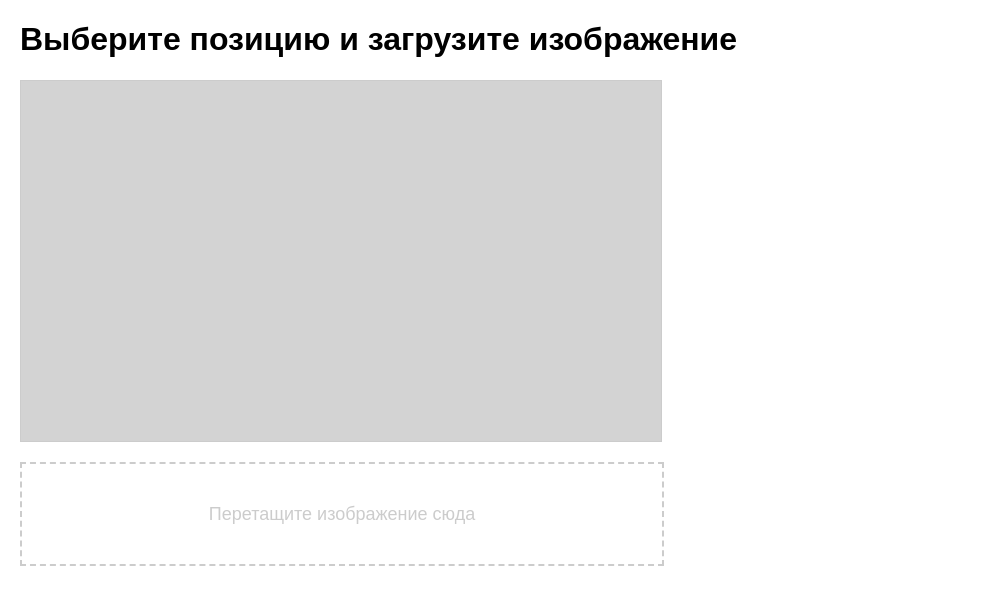
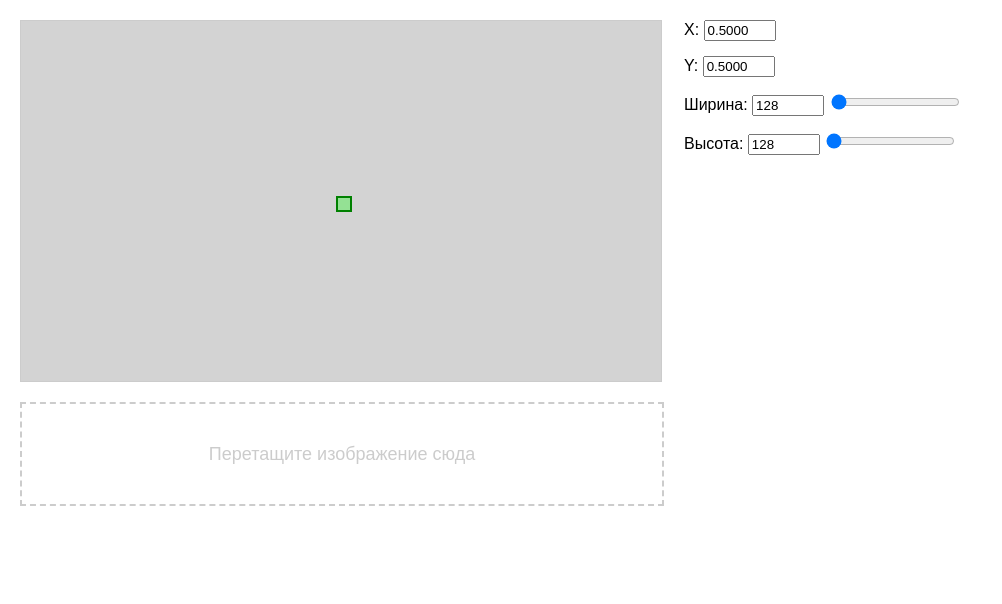
Before and after one commit to MakIcon/OverlayServer, a plain HTML site: page site_c/index.html in a window 1280 px wide. Shown: the whole page, without its empty margins (0-1002 px from the left). Drawn offline with Linux system fonts and the light colour scheme.

Commit message:
Update index.html

```diff
--- a/site_c/index.html
+++ b/site_c/index.html
@@ -7,24 +7,25 @@
         body {
             font-family: Arial, sans-serif;
             margin: 20px;
+            display: flex;
+        }
+        #container {
+            display: flex;
+            flex-direction: column;
         }
         #rectangle {
             width: 640px;
             height: 360px;
             background-color: lightgray;
             position: relative;
-            margin-bottom: 20px;
             border: 1px solid #ccc;
             cursor: crosshair;
         }
-        #rectangle div.marker {
-            width: 10px;
-            height: 10px;
-            background-color: red;
+        #rectangle .preview {
             position: absolute;
+            background-color: rgba(0, 255, 0, 0.3);
+            border: 2px solid green;
             pointer-events: none;
-            border-radius: 50%;
-            transform: translate(-50%, -50%);
         }
         #dropzone {
             width: 640px;
@@ -34,45 +35,143 @@
             text-align: center;
             color: #ccc;
             font-size: 18px;
-            margin-bottom: 20px;
+            margin-top: 20px;
             transition: border-color 0.3s, color 0.3s;
         }
         #dropzone.hover {
             border-color: green;
             color: green;
         }
+        #controls {
+            margin-left: 20px;
+        }
+        .control-group {
+            margin-bottom: 15px;
+        }
         #message {
             font-weight: bold;
             color: red;
+            margin-top: 10px;
         }
     </style>
 </head>
 <body>
-    <h1>Выберите позицию и загрузите изображение</h1>
-    <div id="rectangle"></div>
+    <div id="container">
+        <div id="rectangle">
+            <div class="preview"></div>
+        </div>
         <div id="dropzone">Перетащите изображение сюда</div>
         <div id="message"></div>
+    </div>
+    <div id="controls">
+        <div class="control-group">
+            <label>X:
+                <input type="number" id="inputX" min="0" max="1" step="0.01" value="0.5">
+            </label>
+        </div>
+        <div class="control-group">
+            <label>Y:
+                <input type="number" id="inputY" min="0" max="1" step="0.01" value="0.5">
+            </label>
+        </div>
+        <div class="control-group">
+            <label>Ширина:
+                <input type="number" id="inputWidth" value="128" min="128" max="1024">
+                <input type="range" id="sliderWidth" min="128" max="1024" value="128">
+            </label>
+        </div>
+        <div class="control-group">
+            <label>Высота:
+                <input type="number" id="inputHeight" value="128" min="128" max="1024">
+                <input type="range" id="sliderHeight" min="128" max="1024" value="128">
+            </label>
+        </div>
+    </div>
 
     <script>
-        let position = null;
         const rectangle = document.getElementById('rectangle');
+        const preview = rectangle.querySelector('.preview');
+
+        const inputX = document.getElementById('inputX');
+        const inputY = document.getElementById('inputY');
+        const inputWidth = document.getElementById('inputWidth');
+        const inputHeight = document.getElementById('inputHeight');
+
+        const sliderWidth = document.getElementById('sliderWidth');
+        const sliderHeight = document.getElementById('sliderHeight');
+
         const dropzone = document.getElementById('dropzone');
         const message = document.getElementById('message');
 
+        let position = { x: parseFloat(inputX.value), y: parseFloat(inputY.value) };
+        let size = { width: parseInt(inputWidth.value), height: parseInt(inputHeight.value) };
+
+        function updatePreview() {
+            const rectWidth = rectangle.offsetWidth;
+            const rectHeight = rectangle.offsetHeight;
+
+            position.x = Math.max(0, Math.min(1, position.x));
+            position.y = Math.max(0, Math.min(1, position.y));
+
+            size.width = Math.max(128, Math.min(1024, size.width));
+            size.height = Math.max(128, Math.min(1024, size.height));
+
+            inputX.value = position.x.toFixed(4);
+            inputY.value = position.y.toFixed(4);
+
+            inputWidth.value = size.width;
+            inputHeight.value = size.height;
+
+            sliderWidth.value = size.width;
+            sliderHeight.value = size.height;
+
+            const left = position.x * rectWidth - (size.width * 0.1) / 2;
+            const top = position.y * rectHeight - (size.height * 0.1) / 2;
+
+            preview.style.left = `${left}px`;
+            preview.style.top = `${top}px`;
+
+           // Уменьшаем ширину и высоту на 90%
+           preview.style.width = `${size.width * 0.1}px`;
+           preview.style.height = `${size.height * 0.1}px`;
+       }
+
        rectangle.addEventListener('click', function(event) {
-            rectangle.innerHTML = ''; // Очищаем предыдущий маркер
            const rect = rectangle.getBoundingClientRect();
-            let posX = (event.clientX - rect.left) / rect.width;
-            let posY = (event.clientY - rect.top) / rect.height;
+           position.x = (event.clientX - rect.left) / rect.width;
+           position.y = (event.clientY - rect.top) / rect.height;
+           updatePreview();
+           message.textContent = '';
+       });
 
-            let marker = document.createElement('div');
-            marker.classList.add('marker');
-            marker.style.left = (posX * 100) + '%';
-            marker.style.top = (posY * 100) + '%';
-            rectangle.appendChild(marker);
+       inputX.addEventListener('input', function() {
+           position.x = parseFloat(inputX.value);
+           updatePreview();
+       });
 
-            position = { x: posX.toFixed(4), y: posY.toFixed(4) };
-            message.textContent = ''; // Очищаем сообщение об ошибке
+       inputY.addEventListener('input', function() {
+           position.y = parseFloat(inputY.value);
+           updatePreview();
+       });
+
+       inputWidth.addEventListener('input', function() {
+           size.width = parseInt(inputWidth.value);
+           updatePreview();
+       });
+
+       sliderWidth.addEventListener('input', function() {
+           size.width = parseInt(sliderWidth.value);
+           updatePreview();
+       });
+
+       inputHeight.addEventListener('input', function() {
+           size.height = parseInt(inputHeight.value);
+           updatePreview();
+       });
+
+       sliderHeight.addEventListener('input', function() {
+           size.height = parseInt(sliderHeight.value);
+           updatePreview();
        });
 
        dropzone.addEventListener('dragover', function(event) {
@@ -94,6 +193,8 @@
                formData.append('image', files[0]);
                formData.append('x', position.x);
                formData.append('y', position.y);
+               formData.append('width', size.width);
+               formData.append('height', size.height);
 
                fetch('/upload', {
                    method: 'POST',
@@ -101,8 +202,9 @@
                }).then(response => {
                    if (response.ok) {
                        alert('Изображение успешно загружено.');
-                        position = null;
-                        rectangle.innerHTML = '';
+                       position = { x: 0.5, y: 0.5 };
+                       size = { width: 128, height: 128 };
+                       updatePreview();
                    } else {
                        response.text().then(text => {
                            alert('Ошибка: ' + text);
@@ -117,13 +219,15 @@
            }
        });
 
-        // Предотвращаем открытие файла в браузере при случайном броске вне dropzone
        document.addEventListener('dragover', function(event) {
            event.preventDefault();
        });
+
        document.addEventListener('drop', function(event) {
            event.preventDefault();
        });
+
+       updatePreview();
    </script>
 </body>
 </html>
```
Lines whose indentation alone changed are shown as unchanged.
